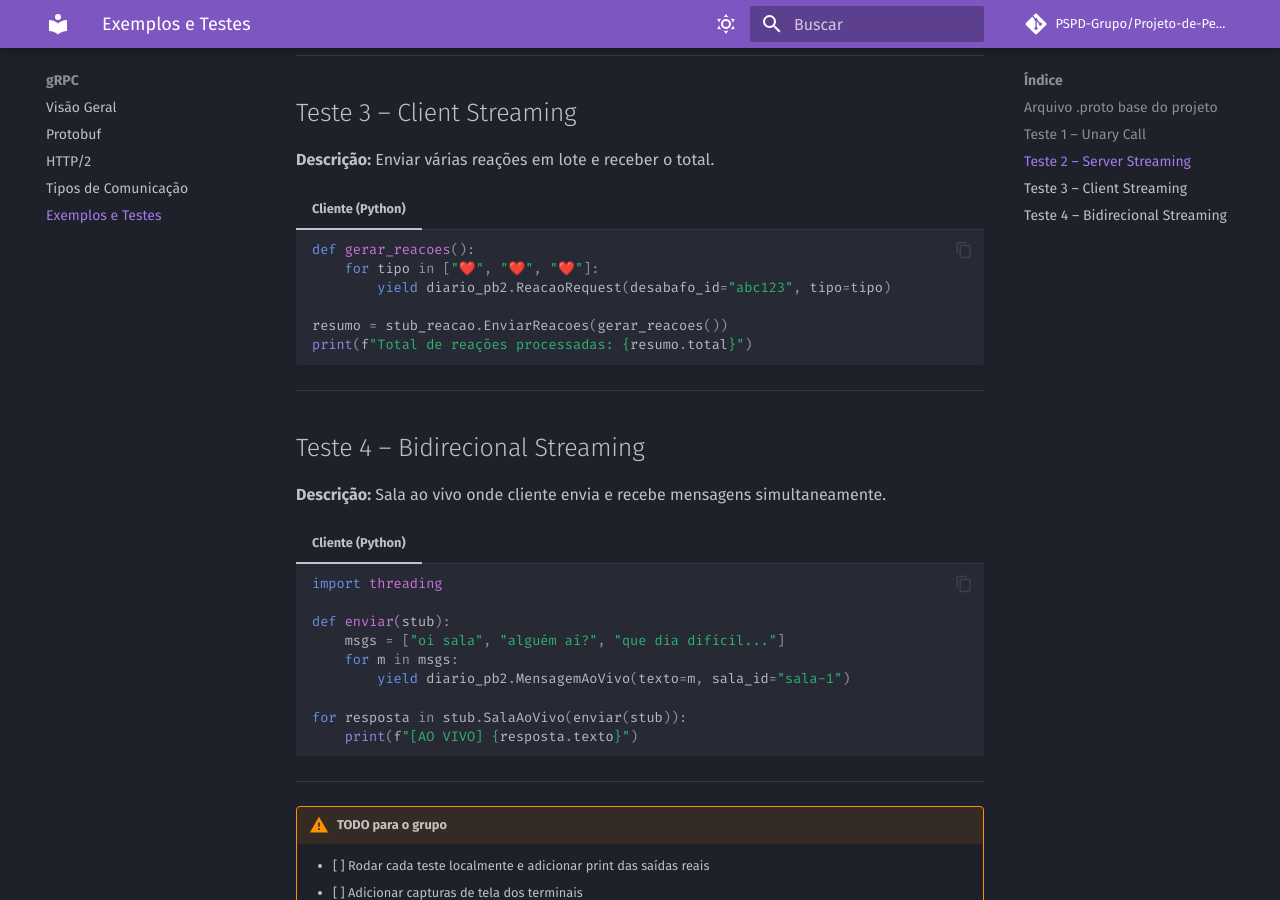
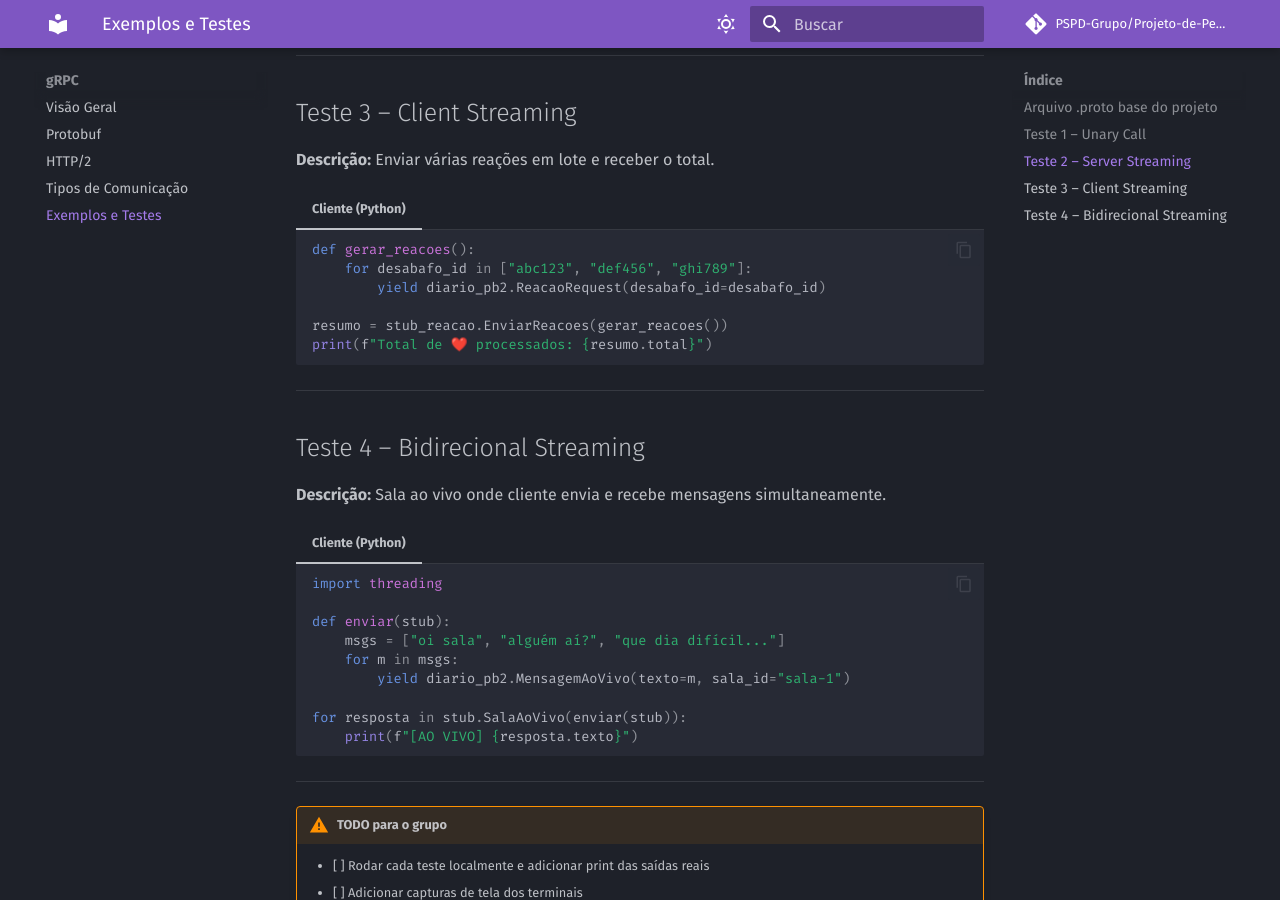
Before and after one commit to PSPD-Grupo/Projeto-de-Pesquisa, an MkDocs documentation site: the page built from docs/grpc/exemplos.md, in a window 1280 px wide and 900 px high, scrolled down 2322 px. Built offline with MkDocs 1.6.1 and Material for MkDocs 9.7.7, drawn with Linux system fonts in a browser that asks for light colours; comment, search, counter and statistics services are not loaded.

Commit message:
docs: atualiza reações

````diff
--- a/docs/grpc/exemplos.md
+++ b/docs/grpc/exemplos.md
@@ -26,7 +26,7 @@ message PublicarResponse { string id     = 1; bool sucesso = 2; }
 
 message FeedRequest      { int32  limite = 1; }
 
-message ReacaoRequest    { string desabafo_id = 1; string tipo = 2; }
+message ReacaoRequest    { string desabafo_id = 1; }
 message ResumoReacoes    { int32  total = 1; }
 
 message MensagemAoVivo   { string texto = 1; string sala_id = 2; }
@@ -133,11 +133,11 @@ service ReacaoService {
 === "Cliente (Python)"
     ```python
     def gerar_reacoes():
-        for tipo in ["❤️", "❤️", "❤️"]:
-            yield diario_pb2.ReacaoRequest(desabafo_id="abc123", tipo=tipo)
+        for desabafo_id in ["abc123", "def456", "ghi789"]:
+            yield diario_pb2.ReacaoRequest(desabafo_id=desabafo_id)
 
     resumo = stub_reacao.EnviarReacoes(gerar_reacoes())
-    print(f"Total de reações processadas: {resumo.total}")
+    print(f"Total de ❤️ processados: {resumo.total}")
     ```
 
 ---
````
Also changed, not shown: docs/microsservicos/diario-desabafo.md (+3 -3 lines), docs/microsservicos/index.md (+3 -3 lines).
